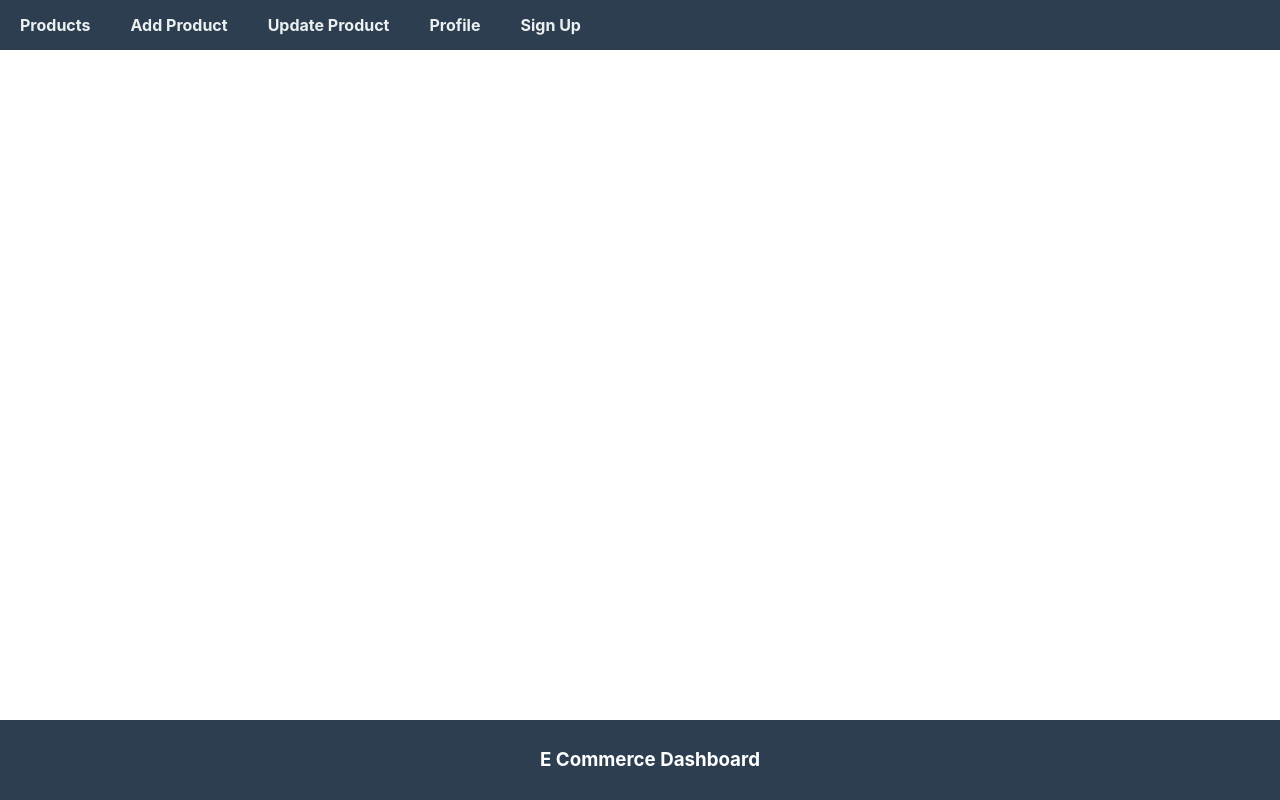
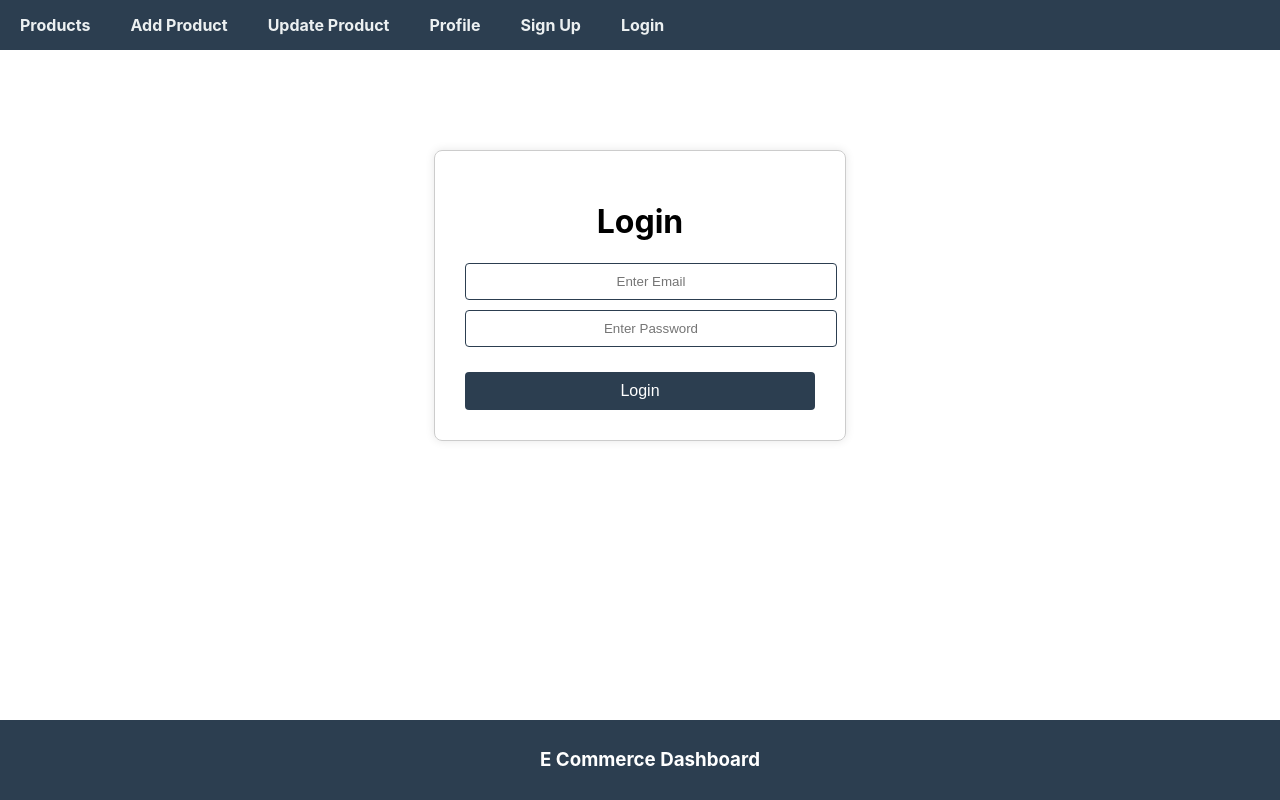
Before and after one commit to phsp-rohit/e-dashboard, a React (Create React App) app in the folder front_end/: page /login in a window 1280 px wide. Built offline with nearby package versions, Linux system fonts and the light colour scheme.

Commit message:
Login Component UI

```diff
--- a/front_end/src/App.css
+++ b/front_end/src/App.css
@@ -45,6 +45,15 @@
   border-radius: 8px;
   box-shadow: 0 0 10px rgba(0, 0, 0, 0.1);
 }
+.login {
+  width: 350px;
+  margin: 100px auto;        /* centers horizontally */
+  text-align: center;
+  padding: 30px;
+  border: 1px solid #ccc;
+  border-radius: 8px;
+  box-shadow: 0 0 10px rgba(0, 0, 0, 0.1);
+}
 
 /* Input fields */
 .inputbox {
@@ -71,6 +80,23 @@
 }
 
 .signup-btn:hover {
+  background-color: #34495e;
+}
+
+
+.login-btn {
+  width: 100%;
+  padding: 10px;
+  margin-top: 15px;
+  background-color: #2c3e50;
+  color: white;
+  border: none;
+  border-radius: 4px;
+  font-size: 16px;
+  cursor: pointer;
+}
+
+.login-btn:hover {
   background-color: #34495e;
 }
 
--- a/front_end/src/App.js
+++ b/front_end/src/App.js
@@ -4,6 +4,7 @@
 import Footer from './components/footer';
 import SignUp from './components/signup';
 import PrivateComponent from './components/PrivateComponent';
+import Login from './components/Login';
 
 function App() {
   return (
@@ -12,7 +13,7 @@
         <Nav />
         <Routes>
 
-          <Route path="/signup" element={<SignUp />} />
+
 
           <Route element={<PrivateComponent />}>
             <Route path="/" element={<h1>Product listing component</h1>} />
@@ -22,6 +23,9 @@
             <Route path="/profile" element={<h1>Profile component</h1>} />
           </Route>
 
+          <Route path="/signup" element={<SignUp />} />
+          <Route path="/login" element={<Login />} />
+
         </Routes>
       </BrowserRouter>
       <Footer />
--- /dev/null
+++ b/front_end/src/components/Login.js
@@ -0,0 +1,19 @@
+import React from "react";
+
+const Login = () => {
+    const [email, setEmail] = React.useState("");
+    const [password, setPassword] = React.useState("");
+    const handleLogin = async () => {
+        console.warn(email, password);
+    }
+    return (
+        <div className="login">
+            <h1>Login</h1>
+            <input className="inputbox" type="text" placeholder="Enter Email" value={email} onChange={(e) => setEmail(e.target.value)} />
+            <input  className="inputbox"type="password" placeholder="Enter Password" value={password} onChange={(e) => setPassword(e.target.value)} />
+            <button onClick={handleLogin} className="login-btn">Login</button>
+        </div>
+    );
+}
+
+export default Login;
--- a/front_end/src/components/Nav.js
+++ b/front_end/src/components/Nav.js
@@ -18,6 +18,8 @@
 
       <li> {auth ?  <Link onClick={logout} to="/signup">Logout</Link> :
        <Link to="/signup">Sign Up</Link>}</li>
+            <li><Link to="/login">Login</Link></li>
+
 
     </ul>
   );
```
